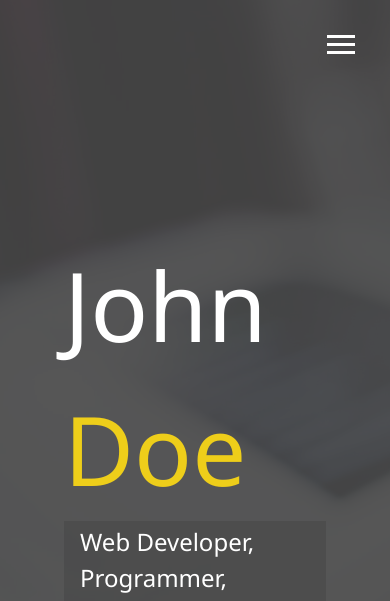
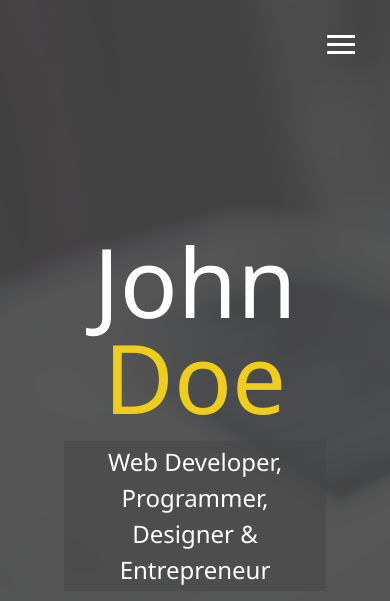
Before and after one commit to gearyaudie/responsive-website, a plain HTML site: page index.html in a window 390 px wide. Shown: the top 601 px of the page. Drawn offline with Linux system fonts and the light colour scheme.

Commit message:
media queries and made menu overlay responsive

```diff
--- a/scss/_config.scss
+++ b/scss/_config.scss
@@ -28,3 +28,26 @@ $background-opacity: 0.9;
     }
   }
 }
+
+// Media Query Mixin
+@mixin mediaSm {
+  @media (max-width: 500px) {
+    @content;
+  }
+}
+
+@mixin mediaMd {
+  @media (max-width: 768px) {
+    @content;
+  }
+}
+@mixin mediaLg {
+  @media (min-width: 769px) and (max-width: 1170px) {
+    @content;
+  }
+}
+@mixin mediaXl {
+  @media (min-width: 1171px) {
+    @content;
+  }
+}
--- /dev/null
+++ b/scss/_mobile.scss
@@ -0,0 +1,53 @@
+// Widescreens
+@include mediaXl {
+}
+
+// Desktop and laptop
+@include mediaLg {
+}
+// Tablets
+@include mediaMd {
+  main {
+    align-items: center;
+    text-align: center;
+
+    .lg-heading {
+      line-height: 1;
+      margin-bottom: 1rem;
+    }
+  }
+
+  ul.menu-nav,
+  div.menu-branding {
+    float: none;
+    width: 100%;
+    min-height: 0;
+
+    &.show {
+      transform: translate3d(0, 0, 0);
+    }
+  }
+
+  .menu-nav {
+    height: 75vh;
+    transform: translate3d(-100%, 0, 0);
+    font-size: 24px;
+  }
+
+  .menu-branding {
+    height: 25vh;
+    transform: translate3d(100%, 0, 0);
+
+    .portrait {
+      background: url("../img/portrait_small.jpg");
+      width: 150px;
+      height: 150px;
+    }
+  }
+}
+// Phone
+@include mediaSm {
+  main#home h1 {
+    margin-top: 10vh;
+  }
+}
--- a/scss/main.scss
+++ b/scss/main.scss
@@ -1,5 +1,6 @@
 @import "config";
 @import "menu";
+@import "mobile";
 
 * {
   box-sizing: border-box;
```
Also changed, not shown: css/main.css.
